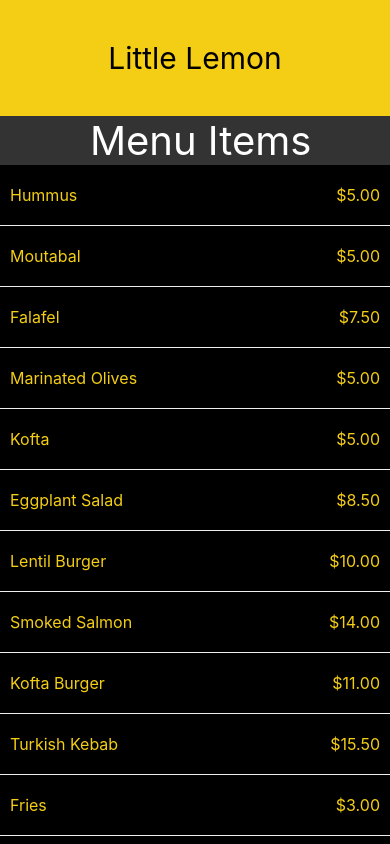
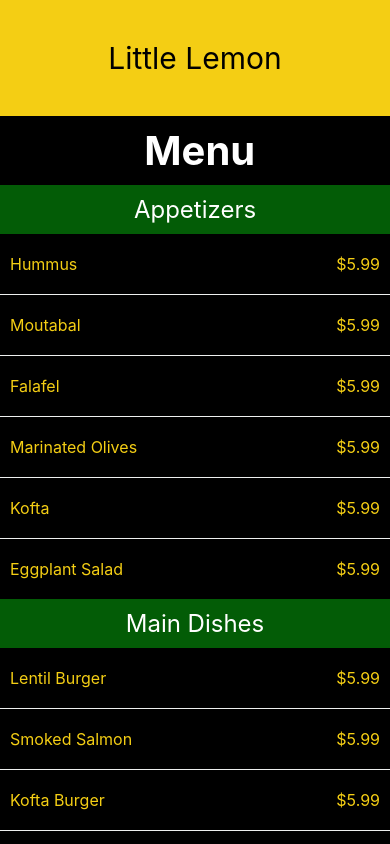
Before and after one commit to dograkunal/little-lemon, a React Native app: screen / in a window 390 px wide. Built offline with nearby package versions, Linux system fonts and the light colour scheme.

Commit message:
section list

```diff
--- a/src/components/MenuItems.js
+++ b/src/components/MenuItems.js
@@ -1,29 +1,97 @@
-import { View, Text, StyleSheet, FlatList } from 'react-native';
+import { View, Text, StyleSheet, FlatList, SectionList } from 'react-native';
 import LittleLemonFooter from './LittleLemonFooter';
 
 const menuItemsToDisplay = [
-    { name: 'Hummus', price: '$5.00', id: '1A' },
-    { name: 'Moutabal', price: '$5.00', id: '2B' },
-    { name: 'Falafel', price: '$7.50', id: '3C' },
-    { name: 'Marinated Olives', price: '$5.00', id: '4D' },
-    { name: 'Kofta', price: '$5.00', id: '5E' },
-    { name: 'Eggplant Salad', price: '$8.50', id: '6F' },
-    { name: 'Lentil Burger', price: '$10.00', id: '7G' },
-    { name: 'Smoked Salmon', price: '$14.00', id: '8H' },
-    { name: 'Kofta Burger', price: '$11.00', id: '9I' },
-    { name: 'Turkish Kebab', price: '$15.50', id: '10J' },
-    { name: 'Fries', price: '$3.00', id: '11K' },
-    { name: 'Buttered Rice', price: '$3.00', id: '12L' },
-    { name: 'Bread Sticks', price: '$3.00', id: '13M' },
-    { name: 'Pita Pocket', price: '$3.00', id: '14N' },
-    { name: 'Lentil Soup', price: '$3.75', id: '15O' },
-    { name: 'Greek Salad', price: '$6.00', id: '16Q' },
-    { name: 'Rice Pilaf', price: '$4.00', id: '17R' },
-    { name: 'Baklava', price: '$3.00', id: '18S' },
-    { name: 'Tartufo', price: '$3.00', id: '19T' },
-    { name: 'Tiramisu', price: '$5.00', id: '20U' },
-    { name: 'Panna Cotta', price: '$5.00', id: '21V' },
+    {
+      title: 'Appetizers',
+      data: [{
+        name: 'Hummus',
+        price: '$5.99',
+      },
+      {
+        name: 'Moutabal',
+        price: '$5.99',
+      },
+      {
+        name: 'Falafel',
+        price: '$5.99',
+      },
+      {
+        name: 'Marinated Olives',
+        price: '$5.99',
+      },
+      {
+        name: 'Kofta',
+        price: '$5.99',
+      },
+      {
+        name: 'Eggplant Salad',
+        price: '$5.99',
+      },
+]},
+    {
+      title: 'Main Dishes',
+      data: [{
+        name: 'Lentil Burger',
+        price: '$5.99',
+      },
+      {
+        name: 'Smoked Salmon',
+        price: '$5.99',
+      },
+      {
+        name: 'Kofta Burger',
+        price: '$5.99',
+      },
+      {
+        name: 'Turkish Kebab',
+        price: '$5.99',
+      },
+]},
+    {
+      title: 'Sides',
+      data: [{
+        name: 'Fries',
+        price: '$5.99',
+      },
+      {
+        name: 'Buttered Rice',
+        price: '$5.99',
+      },
+      {
+        name: 'Lentil Soup',
+        price: '$5.99',
+      },
+      {
+        name: 'Greek Salad',
+        price: '$5.99',
+      },
+      {
+        name: 'Rice Pilaf',
+        price: '$5.99',
+      },
+]},
+    {
+      title: 'Desserts',
+      data: [{
+        name: 'Baklava',
+        price: '$5.99',
+      },
+      {
+        name: 'Tartufo',
+        price: '$5.99',
+      },
+      {
+        name: 'Tiramisu',
+        price: '$5.99',
+      },
+      {
+        name: 'Panna Cotta',
+        price: '$5.99',
+      },
+]},
   ];
+
 
 const Item = ({ name, price }) => (
   <View style={menuStyles.innerContainer}>
@@ -33,21 +101,23 @@ const Item = ({ name, price }) => (
 );
 
 const Separator = () => <View style={menuStyles.separator} />;
-const Header = () => <Text style={menuStyles.headerText}> Menu Items</Text>;
+const Header = () => <Text style={menuStyles.headerText}> Menu</Text>;
 const Footer = () => <LittleLemonFooter />;
 
 const MenuItems = () => {
   const renderItem = ({ item }) => <Item name={item?.name} price={item?.price} />;
+  const renderSectionHeader = ({ section: { title } }) => <Text style={menuStyles.itemHeader}>{title}</Text>;
 
   return (
     <View style={menuStyles.container}>
-      <FlatList
+        <SectionList
+        sections={menuItemsToDisplay}
+        keyExtractor={(item, index) => item + index}
+        renderItem={renderItem}
+        renderSectionHeader={renderSectionHeader}
         ListHeaderComponent={Header}
-        data={menuItemsToDisplay}
-        keyExtractor={(item) => item.id}
-        renderItem={renderItem}
+        ListFooterComponent={Footer}
         ItemSeparatorComponent={Separator}
-        ListFooterComponent={Footer}
         />
     </View>
   );
@@ -69,7 +139,19 @@ const menuStyles = StyleSheet.create({
     fontSize: 40,
     flexWrap: 'wrap',
     textAlign: 'center',
-  },
+    fontWeight: 'bold',
+    backgroundColor: '#000000',
+    padding: 10,
+},
+itemHeader: {
+    color: 'black',
+    fontSize: 24,
+    backgroundColor: '#035c06',
+    padding: 10,
+    fontWeight: 'semibold',
+    textAlign: 'center',
+    color: 'white',
+},
   itemText: {
     color: '#F4CE14',
     fontSize: 16,
```
